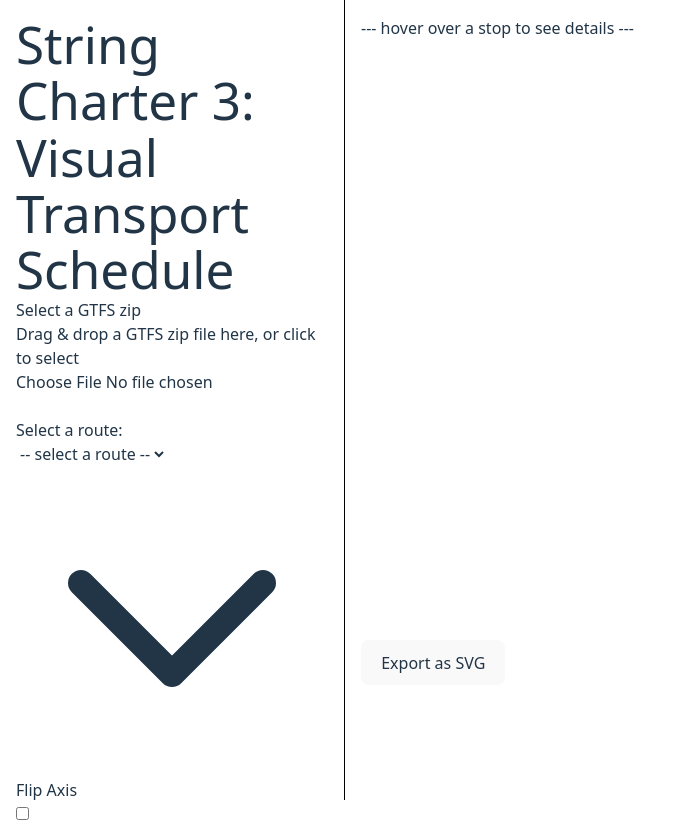
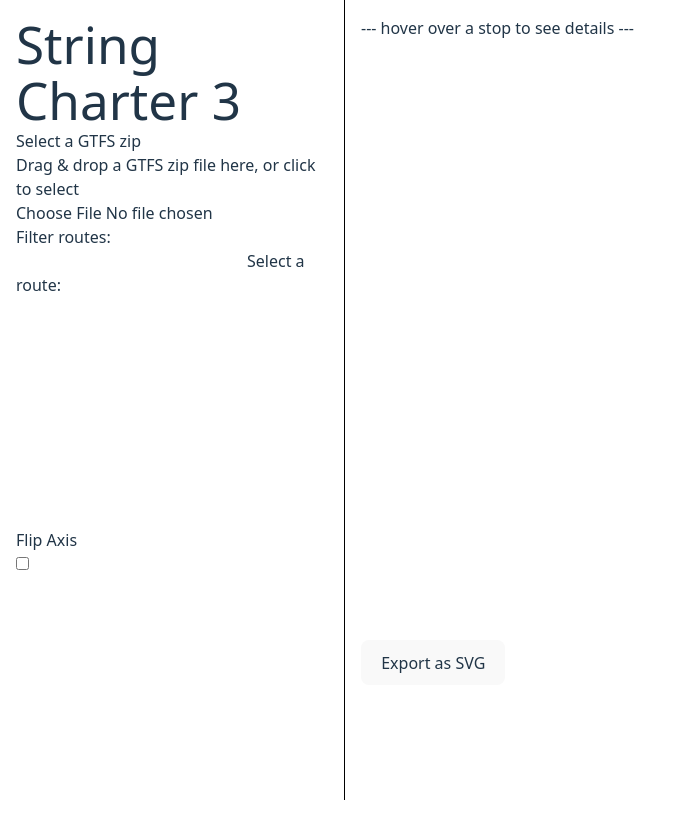
Before and after one commit to StofflR/String-Charter-3, a Vue app in the folder src/: page / in a window 1280 px wide. Shown: the top 826 px of the page, without its empty margins (0-681 px from the left). After the commit the page ends 800 px from the top, so only its background shows below. Built offline with nearby package versions, Linux system fonts and the light colour scheme.

Commit message:
vue selection options and filtering

```diff
--- a/src/src/components/Controls.vue
+++ b/src/src/components/Controls.vue
@@ -1,4 +1,5 @@
 <script setup lang="ts">
+import { computed, ref } from 'vue';
 import { Trip, RouteD } from '../../interfaces.ts';
 import { loadGTFSData, getStations } from '../../load_gtfs_data';
 import { generateSVG, generateStringGraph } from '../../string_graph';
@@ -27,18 +28,6 @@ document.addEventListener('DOMContentLoaded', () => {
   });
 });
 
-async function populateRouteSelect(routes: string[]): Promise<void> {
-  const routeSelect = document.getElementById('route-select') as HTMLSelectElement;
-  routeSelect.innerHTML = '';
-
-  routes.forEach((route) => {
-    const option = document.createElement('option');
-    option.value = route;
-    option.textContent = route;
-    routeSelect.appendChild(option);
-  });
-}
-
 function flipAxisToggle(event: Event) {
   const target = event.target as HTMLInputElement;
   const isChecked = target.checked;
@@ -47,6 +36,7 @@ function flipAxisToggle(event: Event) {
 }
 
 
+let routeNames = ref([]);
 
 document.addEventListener('DOMContentLoaded', () => {
   const fileInput = document.getElementById('file-input') as HTMLInputElement;
@@ -62,7 +52,7 @@ document.addEventListener('DOMContentLoaded', () => {
     }
 
     const file = fileInput.files?.[0];
-    const routeNames: string[] = [];
+    routeNames.value = []
 
     if (routeSelect) {
       routeSelect.addEventListener('change', async () => {
@@ -105,8 +95,8 @@ document.addEventListener('DOMContentLoaded', () => {
           const firstStation = longestArray[0];
           const lastStation = longestArray[longestArray.length - 1];
           const routeString = `${firstStation} -> ${lastStation}`;
-          if (!routeNames.includes(routeString)) {
-            routeNames.push(routeString);
+          if (!routeNames.value.includes(routeString)) {
+            routeNames.value.push(routeString);
           }
 
           route.name = routeString;
@@ -114,7 +104,7 @@ document.addEventListener('DOMContentLoaded', () => {
         }
       }
       loadedRoutes = routes;
-      await populateRouteSelect(routeNames);
+      //await populateRouteSelect(routeNames);
       const selectedRoute = loadedRoutes.at(0);
       if (selectedRoute) {
         generateStringGraph(selectedRoute.trips, getFlipAxisValue());
@@ -182,39 +172,47 @@ function exportAsSVG(canvas: HTMLCanvasElement): void {
   document.body.removeChild(link);
   URL.revokeObjectURL(url);
 }
+
+let routeFilter = ref('');
+const filteredRoutes = computed(() => {
+  return routeNames.value.filter(option =>
+    option.toLowerCase().includes(routeFilter.value.toLocaleLowerCase())
+  )
+});
+
 </script>
 
 
 <template>
   <div id="container">
     <div id="controls">
-      <h1>String Charter 3: Visual Transport Schedule</h1>
-      <label for="drop-area" class="mt-8 mx-8">Select a GTFS zip</label>
+      <h1>String Charter 3</h1>
+      <label for="drop-area" class="mt-8">Select a GTFS zip</label>
       <div id="drop-area"
-        class="border-2 border-dashed border-gray-400 rounded-lg p-8 text-center cursor-pointer transition hover:bg-gray-100 mx-8">
-        <p class="mb-2">Drag & drop a GTFS zip file here, or <span class="text-blue-600 underline">click to
+        class="border-2 border-dashed border-gray-400 rounded-lg p-8 text-center cursor-pointer transition hover:bg-gray-100 ">
+        <p>Drag & drop a GTFS zip file here, or <span class="text-blue-600 underline">click to
             select</span>
         </p>
         <input type="file" id="file-input" accept=".zip" class="hidden" />
       </div>
-      <br>
 
-      <div class="mt-2 mx-8 text-gray-700" id="file-name-label"></div>
+      <div class="mt-2text-gray-700" id="file-name-label"></div>
 
-      <label for="route-select" class="mt-2 mx-8 ">Select a route:</label>
-      <div class="relative w-64 mx-auto my-4">
-        <select id="route-select"
-          class="block w-full appearance-none bg-white border border-gray-300 text-gray-700 py-3 px-4 pr-10 rounded-lg shadow-sm focus:outline-none focus:ring-2 focus:ring-blue-400 focus:border-blue-400 transition">
-          <option disabled selected value> -- select a route -- </option>
+      <label for="route-filter" class="mt-6">Filter routes:</label>
+      <input id="rout-filter" v-model="routeFilter" class="block w-full appearance-none bg-white border border-gray-300 text-gray-700 py-3 px-4 pr-10 rounded-lg shadow-sm focus:outline-none focus:ring-2 focus:ring-blue-400 focus:border-blue-400 transition">
+
+      <label for="route-select" class="mt-6">Select a route:</label>
+      <div>
+        <select size="10" id="route-select"
+          class="block w-full appearance-none bg-white border border-gray-300 text-gray-700 rounded-lg shadow-sm focus:outline-none focus:ring-2 focus:ring-blue-400 focus:border-blue-400 transition">
+          <!-- <option disabled selected value> -- select a route -- </option> -->
+          <option v-for="option in filteredRoutes" :key="option" :value="option"
+          class="py-3 px-4 "
+          > {{ option }} </option>
         </select>
-        <div class="pointer-events-none absolute inset-y-0 right-0 flex items-center px-3 text-gray-500">
-          <svg class="h-5 w-5" fill="none" stroke="currentColor" stroke-width="2" viewBox="0 0 24 24">
-            <path stroke-linecap="round" stroke-linejoin="round" d="M19 9l-7 7-7-7" />
-          </svg>
-        </div>
       </div>
 
-      <div class="flex items-center justify-center my-4" id="flip-axis">
+      <div class="flex items-center justify-center mt-4 mx-2" id="flip-axis">
         <label for="axis-switch" class="flex items-center cursor-pointer">
           <span class="mr-3 text-gray-700 font-medium">Flip Axis</span>
           <div class="relative">
```
